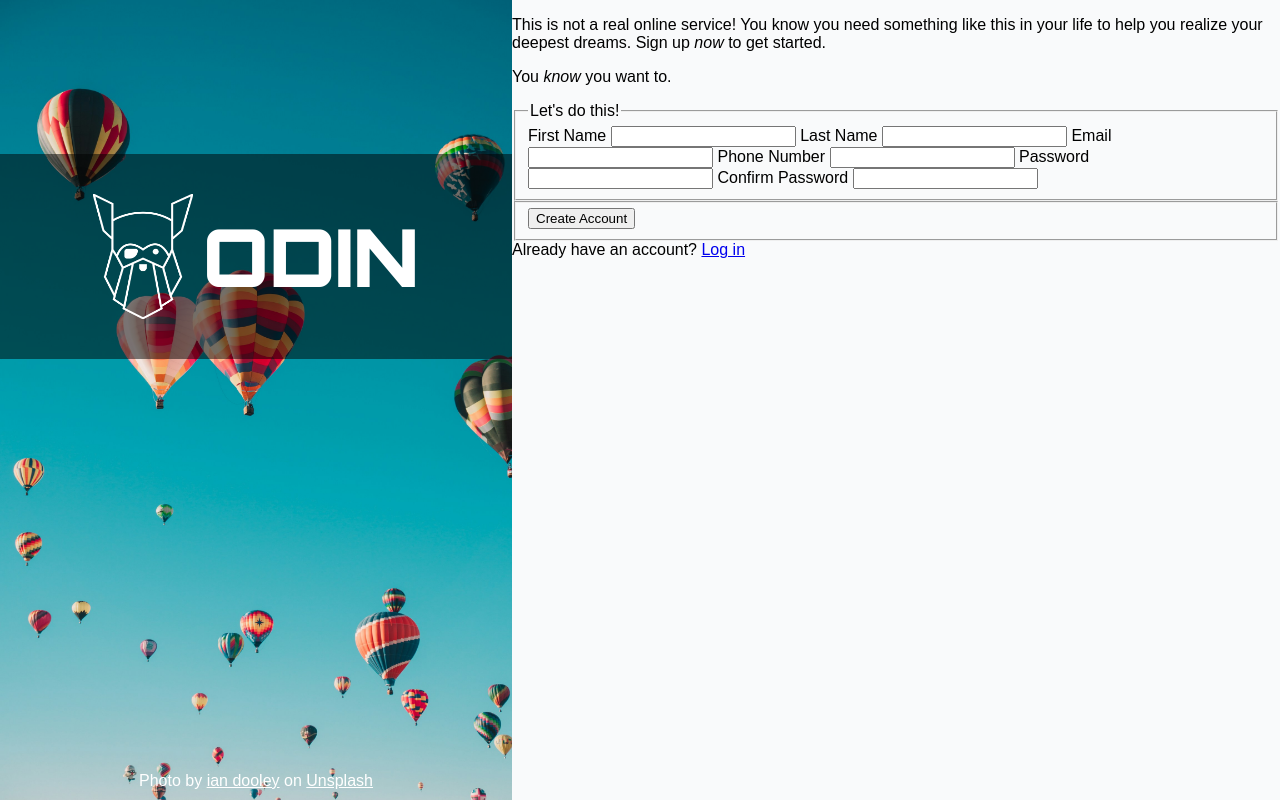
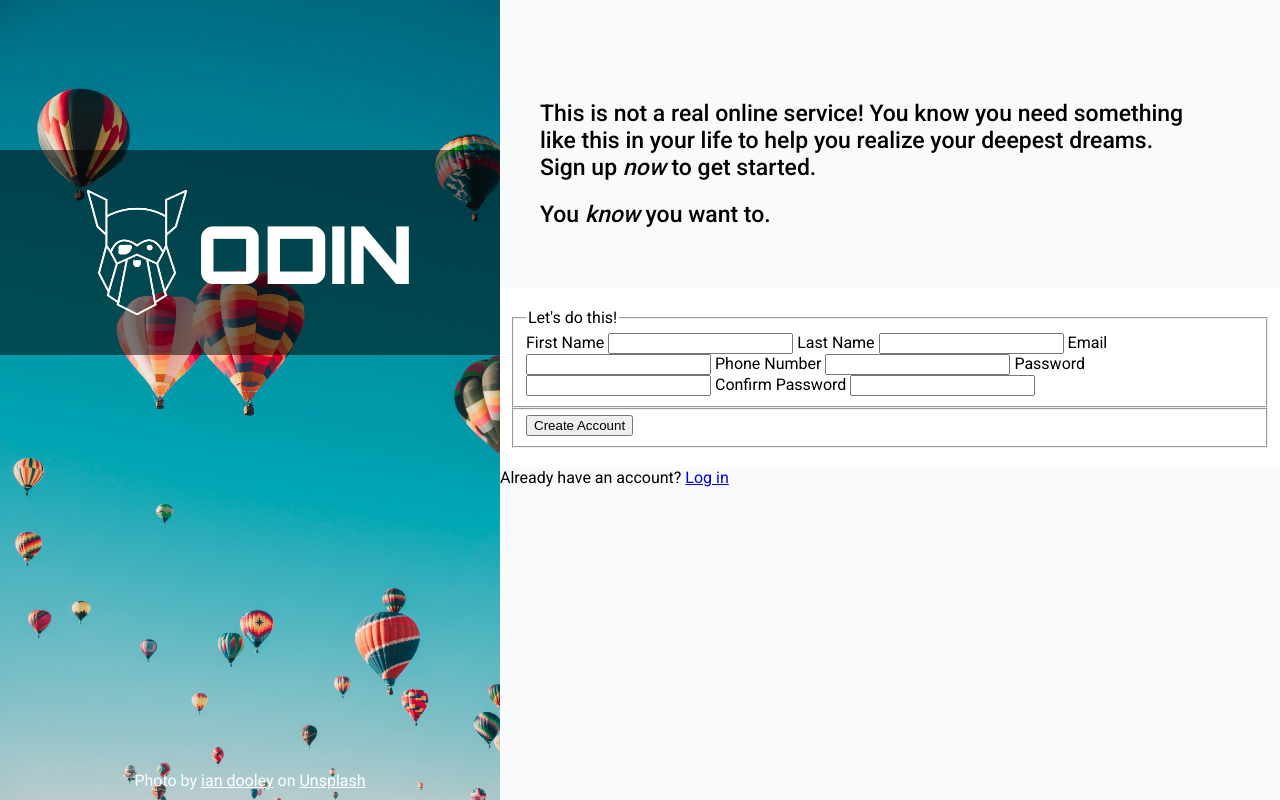
Before and after one commit to gonrogon/odin-sign-up, a plain HTML site: page index.html in a window 1280 px wide. Drawn offline with Linux system fonts and the light colour scheme.

Commit message:
Add initial styles to the main side

```diff
--- a/index.html
+++ b/index.html
@@ -21,7 +21,7 @@
             <div class="header">
                 <p>
                     This is not a real online service! You know you need something like this in your life to help you
-                    realize your deepest dreams. Sign up <em>now</em> to get started.
+                    realize your deepest dreams.<br>Sign up <em>now</em> to get started.
                 </p>
                 <p>
                     You <em>know</em> you want to.
--- a/style.css
+++ b/style.css
@@ -1,11 +1,12 @@
 @import url(https://fonts.bunny.net/css?family=orbitron:900);
+@import url(https://fonts.bunny.net/css?family=roboto:400,500,700);
 
 * {
     box-sizing: border-box;
 }
 
 :root {
-    font-family: sans-serif;
+    font-family: "Roboto", sans-serif;
 }
 
 body {
@@ -15,7 +16,7 @@ body {
 }
 
 .main {
-    max-width: 1440px;
+    max-width: 1340px;
     height: 100vh;
     margin: auto;
     padding: 0;
@@ -25,7 +26,7 @@ body {
 
 .side {
     position: relative;
-    max-width: 540px;
+    max-width: 500px;
     flex: 1 0 40%;
     background-image: url("background.jpg");
     background-size:cover;
@@ -64,4 +65,35 @@ body {
 .content {
     flex-shrink: 1;
     background-color: #f9fafb;
+    display: flex;
+    flex-direction: column;
+    justify-content: stretch;
 }
+
+.header {
+    max-width: 760px;
+    flex: 0 1 36%;
+    font-size: 23px;
+    font-weight: 500;
+    display: flex;
+    flex-direction: column;
+    justify-content: end;
+    padding: 40px 40px;
+    padding-bottom: 60px;
+}
+
+.header p {
+    margin: 0;
+    margin-top: 20px;
+    padding: 0;
+}
+
+.form {
+    flex: 1 1 auto;
+
+}
+
+.form form {
+    background-color: #fff;
+    padding: 20px 10px;
+}
```
